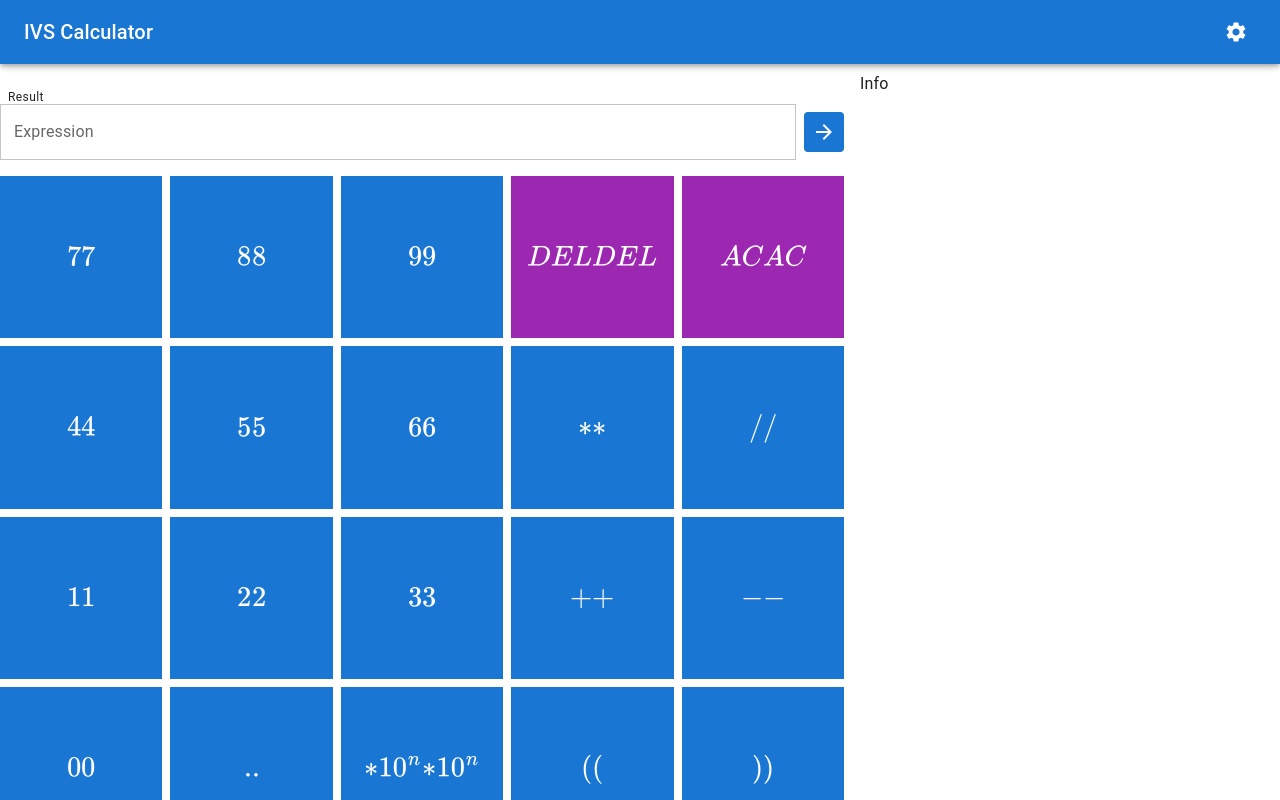
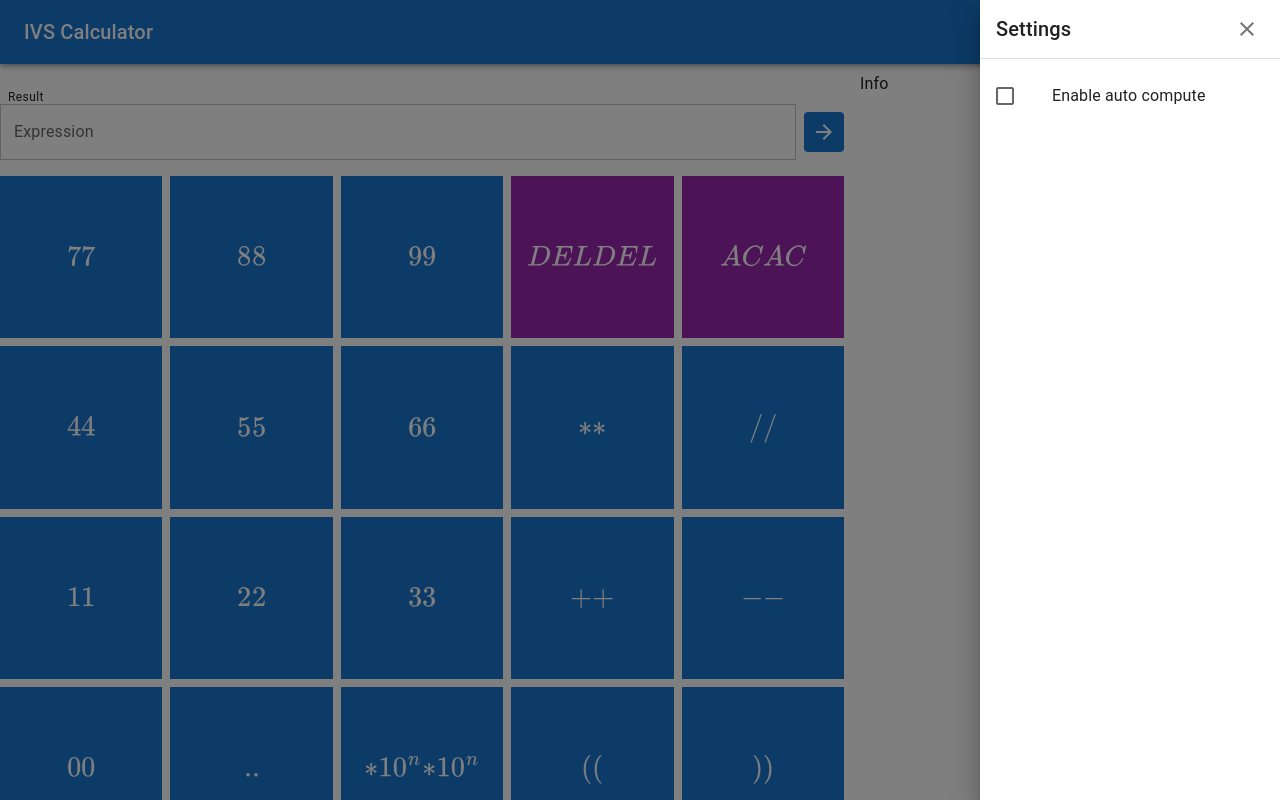
Before and after one commit to NickSettler/IVS-project-2, a React (Vite) app: page / in a window 1280 px wide. Both pictures are taken after a click on the button 1236 px from the left and 32 px from the top of the page. Shown: the top 800 px of the page. Built offline with nearby package versions, Linux system fonts and the light colour scheme.

Commit message:
fix(ui): fix changing settings drawer width on window resize

```diff
--- a/src/components/common/AppDrawer.tsx
+++ b/src/components/common/AppDrawer.tsx
@@ -1,4 +1,4 @@
-import { JSX } from 'react';
+import { JSX, useCallback, useEffect, useState } from 'react';
 import {
   Box,
   Checkbox,
@@ -29,7 +29,22 @@ export const AppDrawer = ({
 }: TAppDrawerProps): JSX.Element => {
   const theme = useTheme();
 
-  const drawerWidth = theme.breakpoints.down('md') ? '100%' : 300;
+  const [drawerWidth, setDrawerWidth] = useState<string>('300px');
+
+  const handleDocumentResize = useCallback(() => {
+    setDrawerWidth(
+      window.innerWidth > theme.breakpoints.values.md ? '300px' : '100%',
+    );
+  }, [theme.breakpoints.values.md]);
+
+  useEffect(() => {
+    handleDocumentResize();
+    window.addEventListener('resize', handleDocumentResize);
+
+    return () => {
+      window.removeEventListener('resize', handleDocumentResize);
+    };
+  }, [handleDocumentResize]);
 
   const container =
     window !== undefined ? () => window.document.body : undefined;
@@ -52,7 +67,7 @@ export const AppDrawer = ({
         keepMounted: true,
       }}
       sx={{
-        display: { xs: 'block', sm: 'none' },
+        display: 'block',
         '& .MuiDrawer-paper': { boxSizing: 'border-box', width: drawerWidth },
       }}
     >
```
